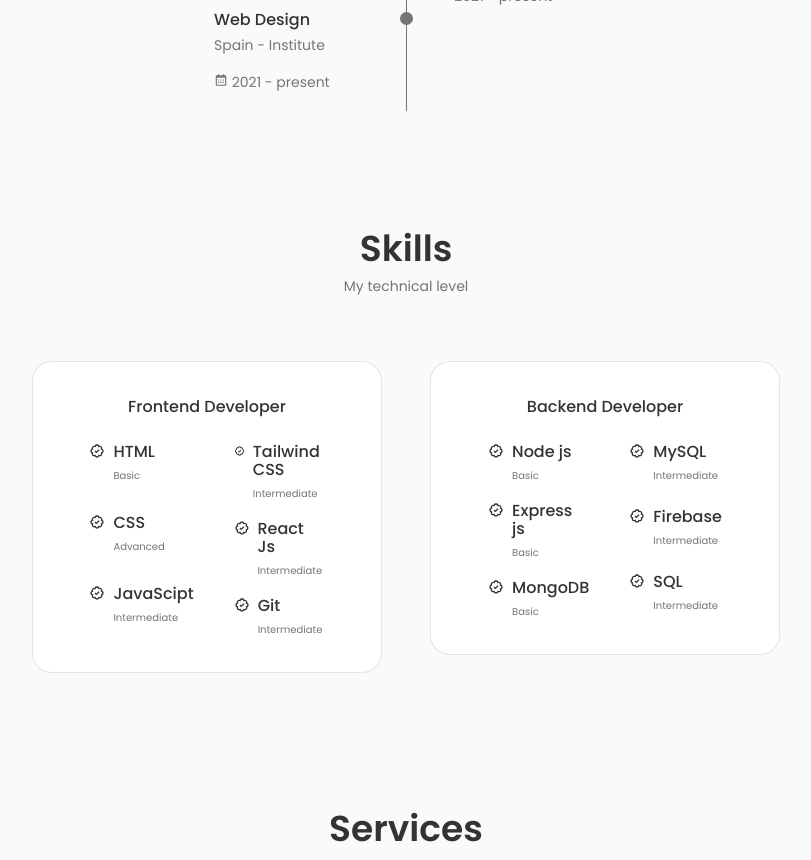
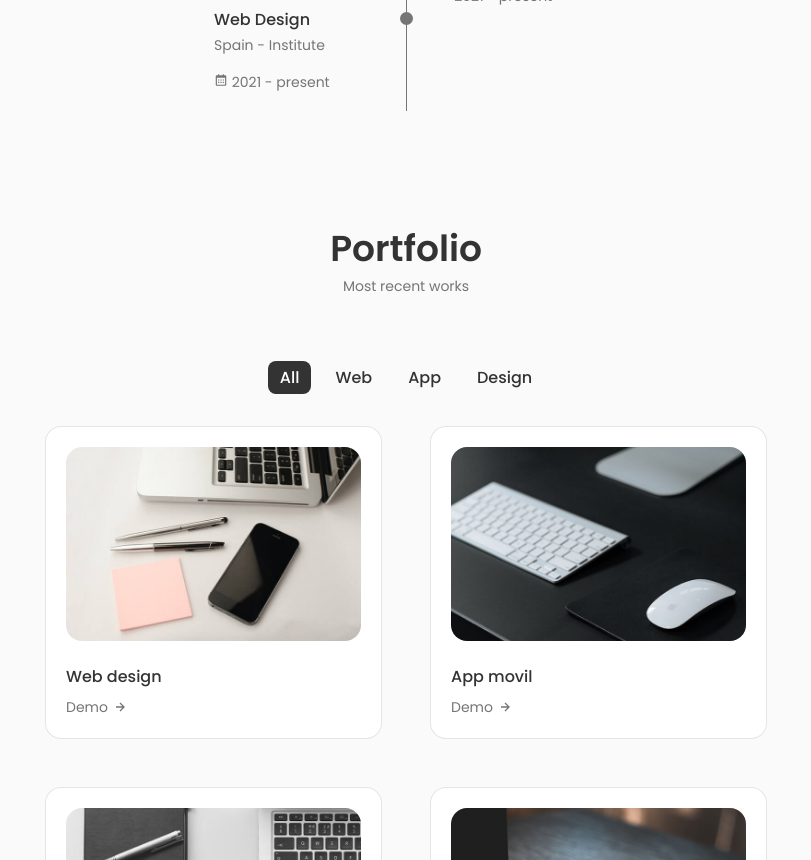
Before and after one commit to AwaisAhmad211/Awais-Ahmad, a React (Vite) app: page / in a window 1280 px wide. Shown: the part 1940-2800 px from the top of the page, without its empty margins (234-1045 px from the left). Built offline with nearby package versions, Linux system fonts and the light colour scheme.

Commit message:
Portfolio section completed

```diff
--- a/src/App.jsx
+++ b/src/App.jsx
@@ -9,6 +9,7 @@ import Testimonials from './components/Testimonials/Testimonials'
 import Contact from './components/Contact/Contact'
 import Footer from './components/Footer/Footer'
 import ScrollUp from './components/ScrollUp/ScrollUp'
+import Work from './components/Work/Work'
 
 function App() {
 
@@ -20,6 +21,7 @@ function App() {
         <Home />
         <About />
         <Qualification />
+        <Work />
         <Skills />
         <Services />
         <Testimonials />
--- /dev/null
+++ b/src/components/Work/Data.jsx
@@ -0,0 +1,56 @@
+import Work1 from '../../assets/work1.jpg'
+import Work2 from '../../assets/work2.jpg'
+import Work3 from '../../assets/work3.jpg'
+import Work4 from '../../assets/work4.jpg'
+import Work5 from '../../assets/work5.jpg'
+
+
+
+export const projectsData = [
+    {
+      id: 1,
+      image: Work1,
+      title: "Web design",
+      category: "web",
+    },
+    {
+      id: 2,
+      image: Work2,
+      title: "App movil",
+      category: "app",
+    },
+    {
+      id: 3,
+      image: Work3,
+      title: "Brand design",
+      category: "design",
+    },
+    {
+      id: 4,
+      image: Work4,
+      title: "App movil",
+      category: "app",
+    },
+    {
+      id: 5,
+      image: Work5,
+      title: "Web design",
+      category: "web",
+    },
+  ];
+
+
+  export const projectsNav = [
+    {
+        name: "all",
+    },
+    {
+        name: "web",
+    },
+    {
+        name: "app",
+    },
+    {
+        name: "design",
+    },
+  ]
--- /dev/null
+++ b/src/components/Work/Work.jsx
@@ -0,0 +1,15 @@
+import './work.css'
+import Works from './Works'
+
+const Work = () => {
+  return (
+    <section className="work section" id="portfolio">
+        <h2 className="section__title">Portfolio</h2>
+        <span className='section__subtitle'>Most recent works</span>
+
+        <Works />
+    </section>
+  )
+}
+
+export default Work
--- /dev/null
+++ b/src/components/Work/Works.jsx
@@ -0,0 +1,50 @@
+import React, { useEffect, useState } from 'react'
+import {projectsNav,projectsData} from './Data'
+import WorksItems from './WorksItems'
+
+const Works = () => {
+  const [item,setItem] = useState({name: "all"});
+  const [projects, setProjects] = useState([]);
+  const [active, setActive] = useState(0)
+
+  useEffect(()=> {
+    if(item.name === 'all') {
+      setProjects(projectsData);
+    } else {
+      const newProjects = projectsData.filter((project) => {
+        return project.category.toLowerCase() === item.name
+      });
+      setProjects(newProjects);
+    }
+  },[item])
+  const handleClick = (e, index) => {
+    setItem({name: e.target.textContent.toLowerCase()});
+    setActive(index)
+  }
+  return (
+    <div>
+      <div className="work__filters">
+        {
+            projectsNav.map((item,index) => {
+                return (
+                    <span
+                    onClick={(e) => {handleClick(e, index)}}
+                    className={`${active === index ? 'active-work work__item' : 'work__item'}`}
+                    key={index}
+                    >{item.name}</span>
+                );
+            })
+        }
+      </div>
+      <div className="work__container container grid">
+        {
+           projects.map((item) => {
+            return <WorksItems item={item} key={item.id}/>
+           })
+        }
+      </div>
+    </div>
+  )
+}
+
+export default Works
--- /dev/null
+++ b/src/components/Work/WorksItems.jsx
@@ -0,0 +1,16 @@
+import React from 'react'
+import { BiRightArrowAlt } from 'react-icons/bi'
+
+const WorksItems = ({item}) => {
+  return (
+    <div className='work__card' key={item.id}>
+      <img src={item.image} alt="Image" className='work__img'/>
+      <h3 className="work__title">{item.title}</h3>
+      <a href="#" className="work__button">
+        Demo <BiRightArrowAlt className='work__button-icon'/>
+      </a>
+    </div>
+  )
+}
+
+export default WorksItems
--- /dev/null
+++ b/src/components/Work/work.css
@@ -0,0 +1,99 @@
+.work__filters {
+    display: flex;
+    justify-content: center;
+    align-items: center;
+    column-gap: 0.75rem;
+    margin-bottom: var(--mb-2);
+}
+.work__item {
+    color: var(--title-color);
+    padding: 0.25rem 0.75rem;
+    font-weight: var(--font-medium);
+    border-radius: 0.5rem;
+    text-transform: capitalize;
+    cursor: pointer;
+}
+.work__item:hover {
+    background-color: var(--title-color);
+    color: var(--container-color);
+}
+
+.work__container {
+    grid-template-columns: repeat(2, max-content);
+    gap: 3rem;
+    justify-content: center;
+}
+.work__card {
+    background-color: var(--container-color);
+    border: 1px solid rgba(0, 0, 0, 0.1);
+    padding: 1.25rem;
+    border-radius: 1rem;
+}
+.work__img {
+    width: 295px ;
+    border-radius: 1rem;
+    margin-bottom: var(--mb-1);
+}
+.work__title {
+    font-size: var(--normal-font-size);
+    font-weight: var(--font-medium);
+    margin-bottom: var(--mb-0-5);
+}
+.work__button{
+    color: var(--text-color);
+    font-size: var(--small-font-size);
+    display: flex;
+    align-items: center;
+    column-gap: 0.25rem;
+}
+.work__button-icon {
+    font-size: 1rem;
+    transition: 0.4s;
+}
+.work__button:hover .work__button-icon {
+    transform: translateX(0.5rem);
+}
+.active-work {
+    background-color: var(--title-color);
+    color: var(--container-color);
+}
+
+
+@media screen and (max-width: 992px) {
+    .work__container {
+        gap: 1.25rem;
+    }
+    .work__card {
+        padding: 1rem;
+    }
+    .work__img{
+        margin-bottom: 0.75rem;
+    }
+    .work__title {
+        margin-bottom: 0.25rem;
+    }
+}
+
+@media screen and (max-width: 768px) {
+    .work__container {
+        grid-template-columns: max-content;
+    }
+}
+
+@media screen and (max-width: 576px) {
+    .work__container {
+        grid-template-columns: 1fr;
+    }
+    .work__img {
+        width: 100%;
+    }
+}
+
+@media screen and (max-width: 350px) {
+    .work__item {
+        font-size: var(--small-font-size);
+    }
+    .work__filters{
+        column-gap: 0.25rem;
+    }
+}
```
Also changed, not shown: 1 other file (tests, documents, lock files or other folders).
